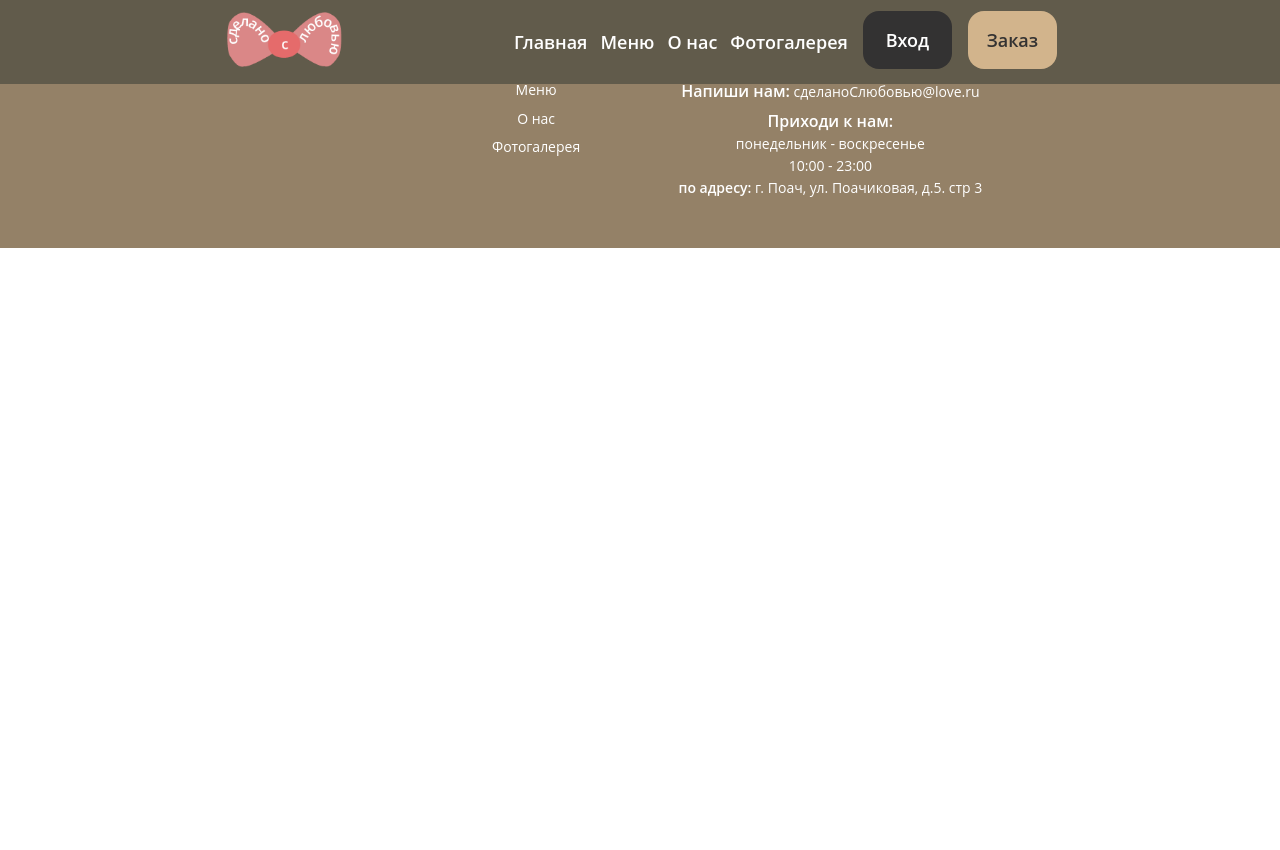
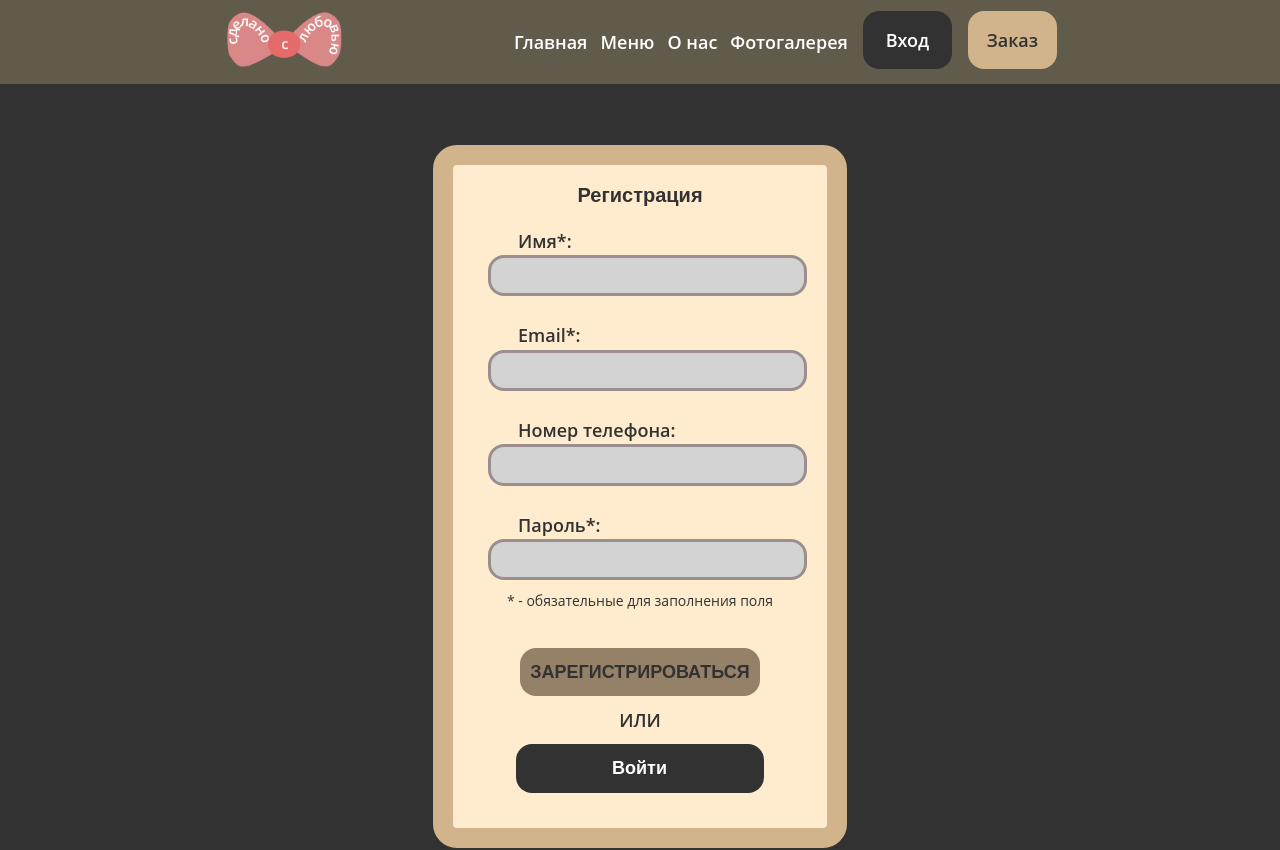
Before and after one commit to MaxIsmansky/rapidcrm_frontend, a Vue app: page /registration in a window 1280 px wide. Shown: the top 850 px of the page. Before the commit the page ends 800 px from the top, so only its background shows below. Built offline with nearby package versions, Linux system fonts and the light colour scheme.

Commit message:
Entrance/Registration

```diff
--- a/src/components/Footer.vue
+++ b/src/components/Footer.vue
@@ -8,7 +8,7 @@
             <ul class="menu_footer">
                 <li><span class="section">Разделы сайта</span></li>
                 <li><router-link to="/">Главная</router-link></li>
-                <li><a href="../Menu/Menu.html">Меню</a></li>
+                <li><router-link to="/Menu">Меню</router-link></li>
                 <li><router-link to="/aboutUs">О нас</router-link></li>
                 <li><router-link to="/photoGallery">Фотогалерея</router-link></li>
             </ul>
--- a/src/components/Header.vue
+++ b/src/components/Header.vue
@@ -5,20 +5,24 @@
                 <img class="logo_header" src="../assets/logo.png"/>
                     <ul class="menu">
                         <li><router-link to="/">Главная</router-link></li>
-                        <li><a href="">Меню</a></li>
+                        <li><router-link to="/Menu">Меню</router-link></li>
                         <li><router-link to="/aboutUs">О нас</router-link></li>
                         <li><router-link to="/photoGallery">Фотогалерея</router-link></li>
                     </ul>
-                    <div class="entry"><a href="">Вход</a></div>
-                <div class="order"><a href="">Заказ</a></div>
+                    <div class="entry"><router-link to="/entrance">Вход</router-link></div>
+                <div class="order"><router-link to="/order">Заказ</router-link></div>
             </div>
          </div>
     </header>
 </template>
 
 <script scoped>
+import router from '@/router';
+
+
 export default {
-    name: 'Header',
+    name: "Header",
+    components: { router }
 }
 </script>
 
--- a/src/router/index.js
+++ b/src/router/index.js
@@ -1,14 +1,24 @@
 import {createRouter, createWebHistory} from 'vue-router'
 
 import Home from '../views/Home.vue'
+import Menu from '../views/Menu.vue'
 import AboutUs from '../views/AboutUs.vue'
 import PhotoGallery from '../views/PhotoGallery.vue'
+import Entrance from '../views/Entrance.vue'
+import Order from '../views/Order.vue'
+
+import Registration from '../views/Registration.vue'
 
 let routes = [
     {
         path: '/',
         name: 'Home',
         component: Home
+    },
+    {
+        path: '/Menu',
+        name: 'Menu',
+        component: Menu
     },
     {
         path: '/aboutUs',
@@ -20,6 +30,21 @@ let routes = [
         name: 'PhotoGallery',
         component: PhotoGallery
     },
+    {
+        path: '/entrance',
+        name: 'Entrance',
+        component: Entrance
+    },
+    {
+        path: '/order',
+        name: 'Order',
+        component: Order
+    },
+    {
+        path: '/registration',
+        name: 'Registration',
+        component: Registration
+    },
 ]
 
 let router = createRouter({
--- /dev/null
+++ b/src/views/Entrance.vue
@@ -0,0 +1,108 @@
+<template>
+    <div class="body">
+        <div class="entrance-background">
+            <div class="entrance">
+                <p class="title">Вход</p>
+                <p class="subtitle">Имя:</p>
+                <input class="fill" type='text' size="25" maxlength="30" value="">
+                <p class="subtitle">Пароль</p>
+                <input class="fill" type="password" size="25" maxlength="30" value="" >
+                <br>
+                <input class="enter" type="submit" value="ВОЙТИ">
+                <p class="subtitle ili">ИЛИ</p>
+                <router-link to="/registration" class="registration">
+                    <input class="register" type="submit" value="Зарегистрироваться">
+                </router-link>
+            </div>
+        </div>
+    </div>
+</template>
+
+<style scoped>
+.body {
+    margin: 0;
+    padding-top: 145px;
+    padding-left: 0;
+    padding-right: 0;
+    background-color: #333232;
+}
+.entrance-background {
+    margin: auto;
+    padding-bottom: 123px;
+    width: 414px;
+}
+.entrance {
+    margin-left: auto;
+    margin-right: auto;
+    padding: 15px 35px 35px 35px;
+    border: 20px solid #D2B48C;
+    border-radius: 24px;
+    background-color: #FFEBCD;
+}
+.title {
+    margin-top: 0px;
+    margin-bottom: 15px;
+    text-align: center;
+    font-family: 'Montserrat', sans-serif;
+    font-size: 20px;
+    font-weight: 600;
+    line-height: 158%;
+    color: #333232;
+}
+.subtitle {
+    margin-top: 0;
+    margin-bottom: 0px;
+    padding-bottom: 0px;
+    padding-left: 30px;
+    font-family: 'Open Sans', sans-serif;
+    font-size: 18px;
+    font-weight: 600;
+    line-height: 158%;
+    color: #333232;
+}
+.ili {
+    padding-left: 0;
+    text-align: center;
+}
+.fill {
+    margin-bottom: 25px;
+    padding: 5px 13px 5px 30px;
+    border-radius: 16px;
+    border: 3px solid #998F8F;
+    background: #D3D3D3;
+    font-family: 'Open Sans', sans-serif;
+    font-size: 16px;
+    font-weight: 600;
+    line-height: 158%;
+    color: #998F8F;
+}
+.enter {
+    display: block;
+    margin: 10px auto 10px auto;
+    padding: 10px 67px 10px 66px;
+    border: 0;
+    border-radius: 16px;
+    background-color: #333232;
+    font-family: 'Montserrat', sans-serif;
+    font-size: 18px;
+    font-weight: 600;
+    line-height: 158%;
+    color: #FFFFFF;
+}
+.registration {
+    text-decoration: none;
+}
+.register {
+    display: block;
+    margin: 10px auto 0px auto;
+    padding: 10px;
+    border: 0;
+    border-radius: 16px;
+    background-color:#948167;
+    font-family: 'Montserrat', sans-serif;
+    font-size: 18px;
+    font-weight: 600;
+    line-height: 158%;
+    color: #333232;
+}
+</style>
--- /dev/null
+++ b/src/views/Menu.vue
@@ -0,0 +1,18 @@
+<template>
+    <div class="body">
+        <h1>Здесь будет меню</h1>
+    </div>
+</template>
+
+<style scoped>
+.body {
+    margin: 0;
+    padding-top: 145px;
+    padding-left: 0;
+    padding-right: 0;
+    background-color: #333232;
+}
+h1{
+    color: white
+}
+</style>
--- /dev/null
+++ b/src/views/Order.vue
@@ -0,0 +1,18 @@
+<template>
+    <div class="body">
+        <h1>Здесь будет что-то про заказ</h1>
+    </div>
+</template>
+
+<style scoped>
+.body {
+    margin: 0;
+    padding-top: 145px;
+    padding-left: 0;
+    padding-right: 0;
+    background-color: #333232;
+}
+h1{
+    color: white
+}
+</style>
--- /dev/null
+++ b/src/views/Registration.vue
@@ -0,0 +1,127 @@
+<template>
+    <div class="body">
+        <div class="registration-background">
+            <div class="registration">
+                <p class="title">Регистрация</p>
+                <p class="subtitle">Имя*:</p>
+                <input class="fill" type='text' size="25" maxlength="30" value="">
+                <p class="subtitle">Email*:</p>
+                <input class="fill" type='text' size="25" maxlength="30" value="">
+                <p class="subtitle">Номер телефона:</p>
+                <input class="fill" type='text' size="25" maxlength="30" value="">
+                <p class="subtitle">Пароль*:</p>
+                <input class="fill password" type="password" size="25" maxlength="30" value="" >
+                <p class="hint">* - обязательные для заполнения поля</p>
+                <input class="register" type="submit" value="ЗАРЕГИСТРИРОВАТЬСЯ">
+                <p class="subtitle ili">ИЛИ</p>
+                <router-link to="/entrance" class="entrance">
+                    <input class="enter" type="submit" value="Войти">
+                </router-link>
+            </div>
+        </div>
+    </div>
+</template>
+
+<style scoped>
+.body {
+    margin: 0;
+    padding-top: 145px;
+    padding-left: 0;
+    padding-right: 0;
+    background-color: #333232;
+}
+.registration-background {
+    margin: auto;
+    padding-bottom: 123px;
+    width: 414px;
+}
+.registration {
+    margin-left: auto;
+    margin-right: auto;
+    padding: 15px 35px 35px 35px;
+    border: 20px solid #D2B48C;
+    border-radius: 24px;
+    background-color: #FFEBCD;
+}
+.title {
+    margin-top: 0px;
+    margin-bottom: 15px;
+    text-align: center;
+    font-family: 'Montserrat', sans-serif;
+    font-size: 20px;
+    font-weight: 600;
+    line-height: 158%;
+    color: #333232;
+}
+.subtitle {
+    margin-top: 0;
+    margin-bottom: 0px;
+    padding-bottom: 0px;
+    padding-left: 30px;
+    font-family: 'Open Sans', sans-serif;
+    font-size: 18px;
+    font-weight: 600;
+    line-height: 158%;
+    color: #333232;
+}
+.ili {
+    padding-left: 0;
+    text-align: center;
+}
+.fill {
+    margin-bottom: 25px;
+    padding: 5px 13px 5px 30px;
+    border-radius: 16px;
+    border: 3px solid #998F8F;
+    background: #D3D3D3;
+    font-family: 'Open Sans', sans-serif;
+    font-size: 16px;
+    font-weight: 600;
+    line-height: 158%;
+    color: #998F8F;
+}
+.password {
+    margin-bottom: 10px;
+}
+.hint {
+    margin: 0px;
+    text-align: center;
+    font-family: 'Open Sans', sans-serif;
+    font-size: 14px;
+    font-weight: 400;
+    line-height: 158%;
+    color: #333232;
+}
+.entrance {
+    text-decoration: none;
+}
+.enter {
+    display: block;
+    margin: 10px auto 0px auto;
+    padding: 10px 97px 10px 96px;
+    border: 0;
+    border-radius: 16px;
+    background-color: #333232;
+    font-family: 'Montserrat', sans-serif;
+    font-size: 18px;
+    font-weight: 600;
+    line-height: 158%;
+    color: #FFFFFF;
+}
+.registration {
+    text-decoration: none;
+}
+.register {
+    display: block;
+    margin: 35px auto 10px auto;
+    padding: 10px;
+    border: 0;
+    border-radius: 16px;
+    background-color:#948167;
+    font-family: 'Montserrat', sans-serif;
+    font-size: 18px;
+    font-weight: 600;
+    line-height: 158%;
+    color: #333232;
+}
+</style>
```
Also changed, not shown: src/views/PhotoGallery.vue (+36 -34 lines).
